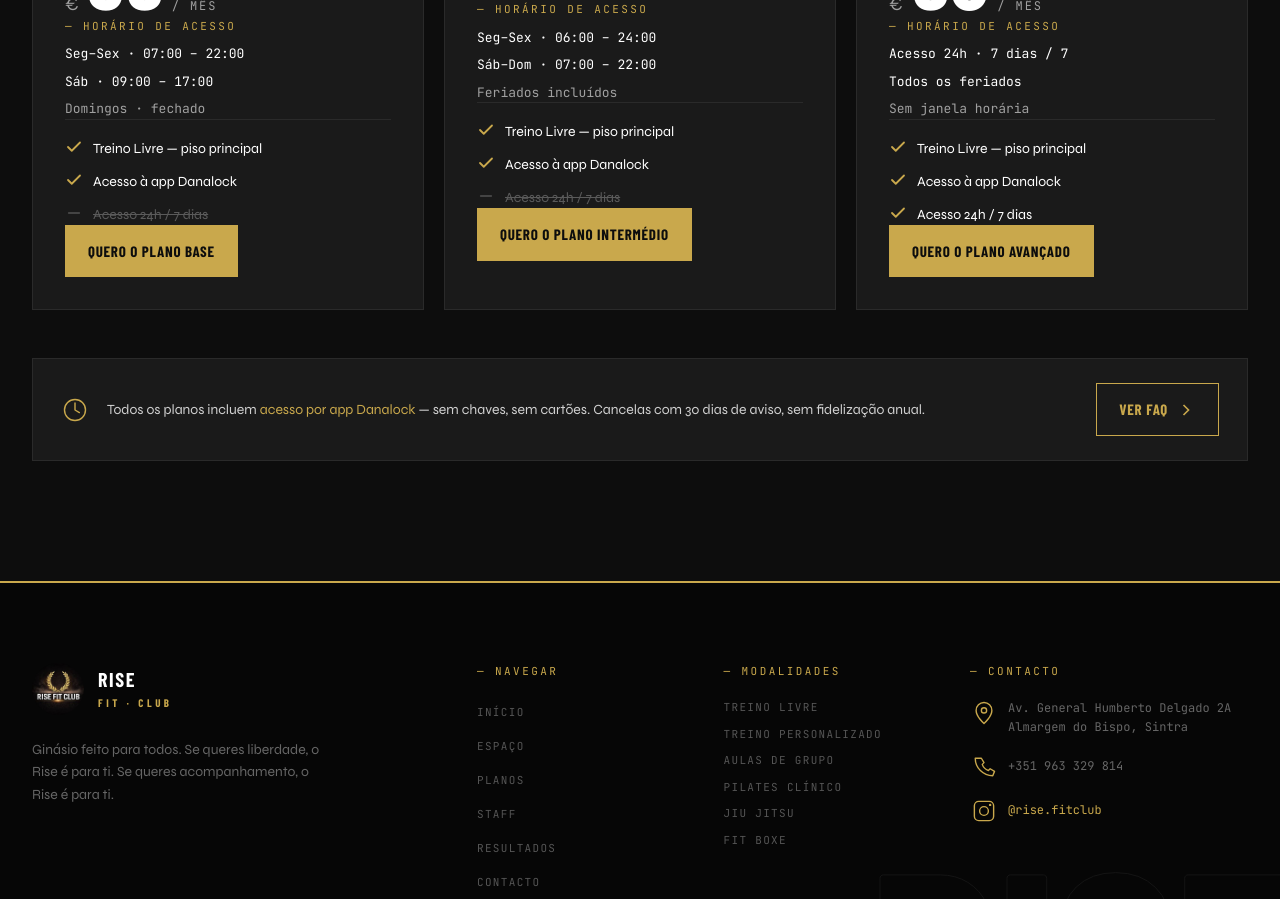
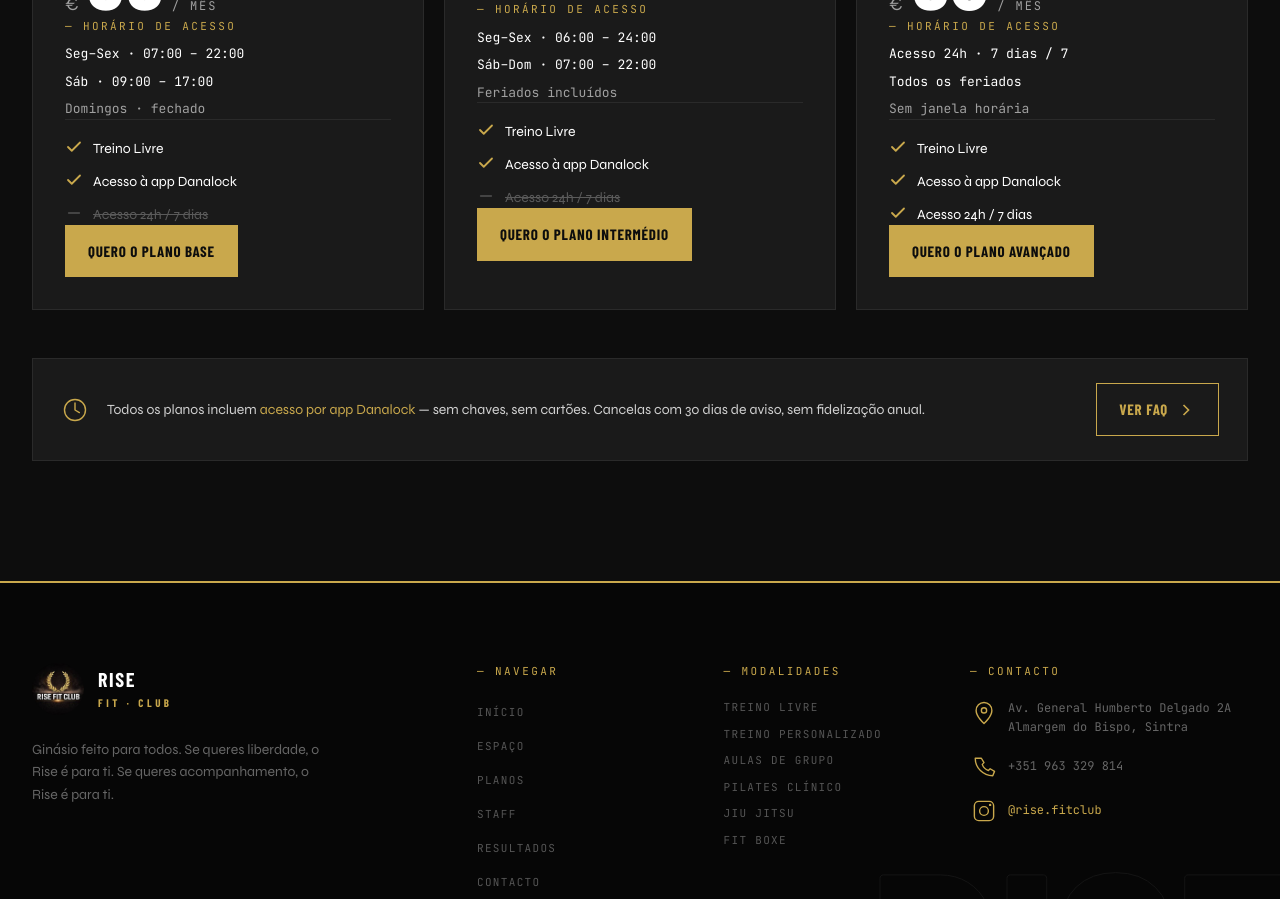
Before and after one commit to FranciscoPontes123/rise-fit-club, a Next.js app: page /planos in a window 1280 px wide. Shown: the part 1700-2599 px from the top of the page. Built offline with nearby package versions, Linux system fonts and the light colour scheme; a web font is replaced by a local one.

Commit message:
plans: remove piso principal from Treino Livre perk

```diff
--- a/data/plans.ts
+++ b/data/plans.ts
@@ -11,7 +11,7 @@ export const PLANS = [
       'Domingos · fechado',
     ],
     perks: [
-      { t: 'Treino Livre — piso principal', y: true },
+      { t: 'Treino Livre', y: true },
       { t: 'Acesso à app Danalock', y: true },
       { t: 'Acesso 24h / 7 dias', y: false },
     ],
@@ -28,7 +28,7 @@ export const PLANS = [
       'Feriados incluídos',
     ],
     perks: [
-      { t: 'Treino Livre — piso principal', y: true },
+      { t: 'Treino Livre', y: true },
       { t: 'Acesso à app Danalock', y: true },
       { t: 'Acesso 24h / 7 dias', y: false },
     ],
@@ -45,7 +45,7 @@ export const PLANS = [
       'Sem janela horária',
     ],
     perks: [
-      { t: 'Treino Livre — piso principal', y: true },
+      { t: 'Treino Livre', y: true },
       { t: 'Acesso à app Danalock', y: true },
       { t: 'Acesso 24h / 7 dias', y: true },
     ],
```
